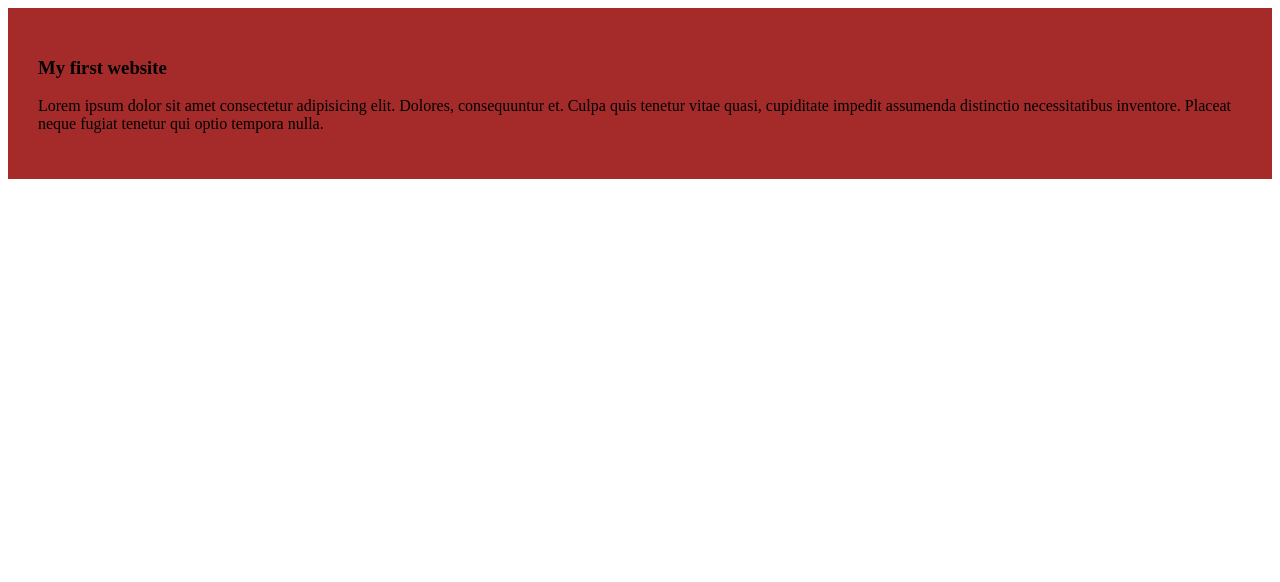
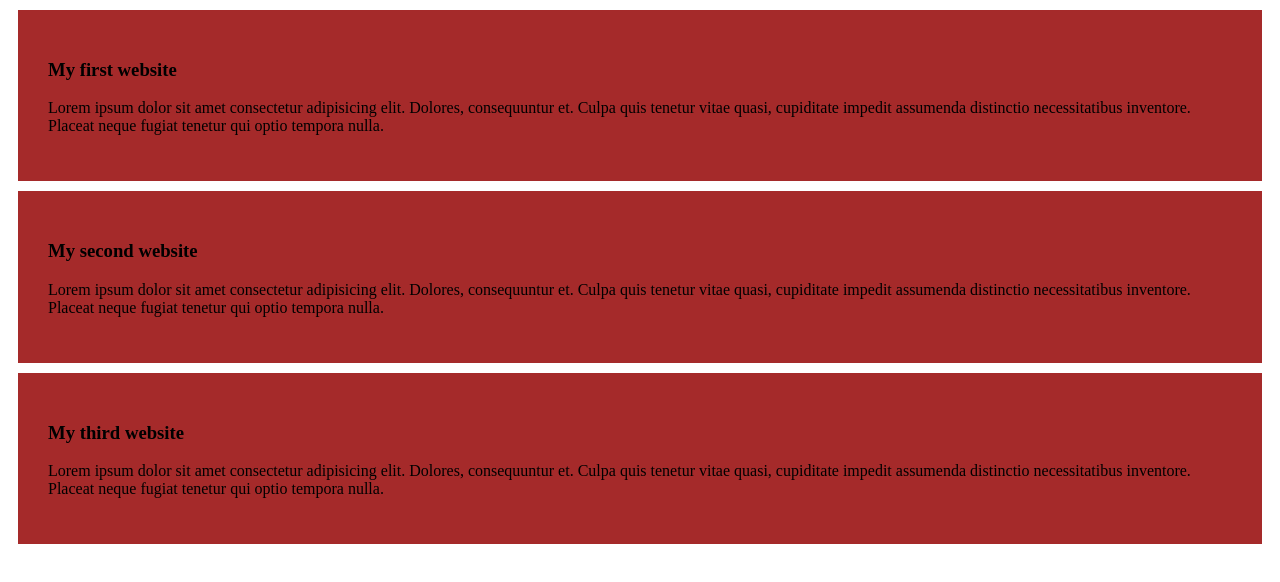
Before and after one commit to 01932609293/my-simple-website, a plain HTML site: page index.html in a window 1280 px wide. Drawn offline with Linux system fonts and the light colour scheme.

Commit message:
added the second and third blogs

```diff
--- a/index.html
+++ b/index.html
@@ -10,7 +10,14 @@
     <h3>My first website</h3>
     <P>Lorem ipsum dolor sit amet consectetur adipisicing elit. Dolores, consequuntur et. Culpa quis tenetur vitae quasi, cupiditate impedit assumenda distinctio necessitatibus inventore. Placeat neque fugiat tenetur qui optio tempora nulla.</P>
 </div>
-
+<div>
+    <h3>My second website</h3>
+    <P>Lorem ipsum dolor sit amet consectetur adipisicing elit. Dolores, consequuntur et. Culpa quis tenetur vitae quasi, cupiditate impedit assumenda distinctio necessitatibus inventore. Placeat neque fugiat tenetur qui optio tempora nulla.</P>
+</div>
+<div>
+    <h3>My third website</h3>
+    <P>Lorem ipsum dolor sit amet consectetur adipisicing elit. Dolores, consequuntur et. Culpa quis tenetur vitae quasi, cupiditate impedit assumenda distinctio necessitatibus inventore. Placeat neque fugiat tenetur qui optio tempora nulla.</P>
+</div>
 <body>
 
 </body>
--- a/styles/blog.css
+++ b/styles/blog.css
@@ -1,3 +1,4 @@
 div{background-color: brown;
 padding: 30px;
+margin: 10px;
 }
```
